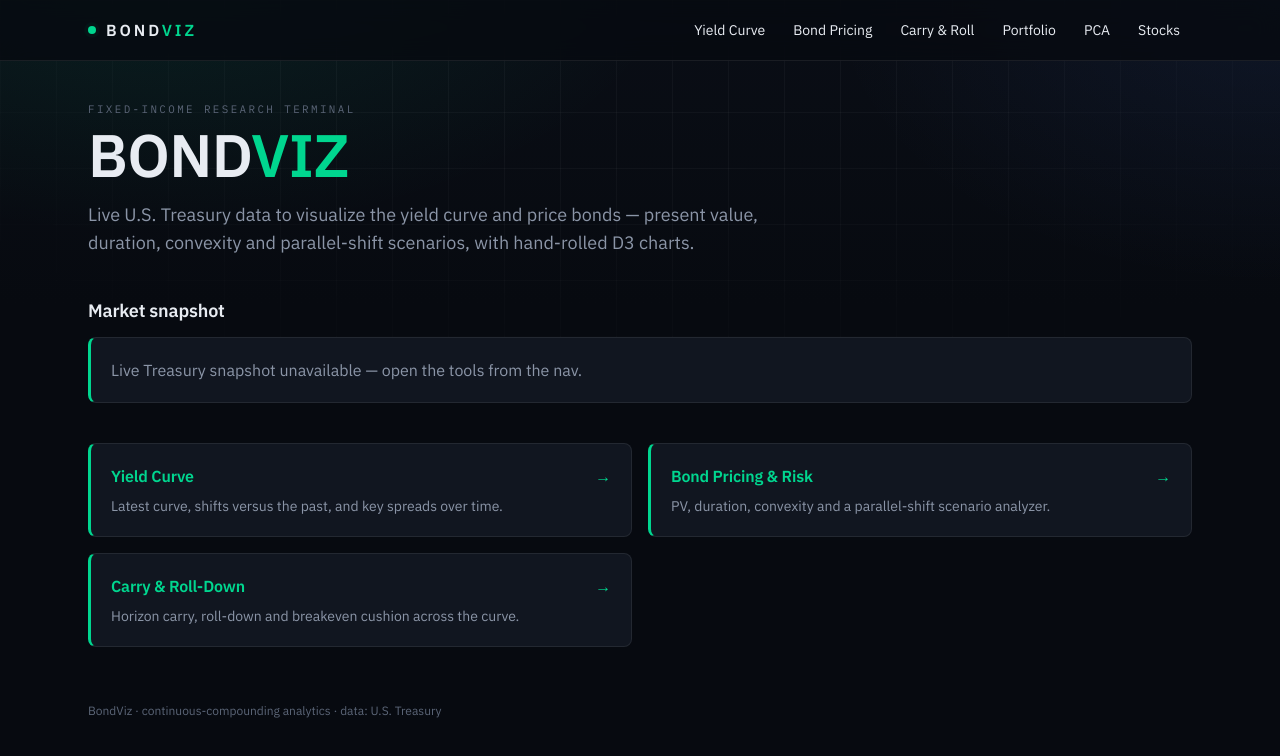
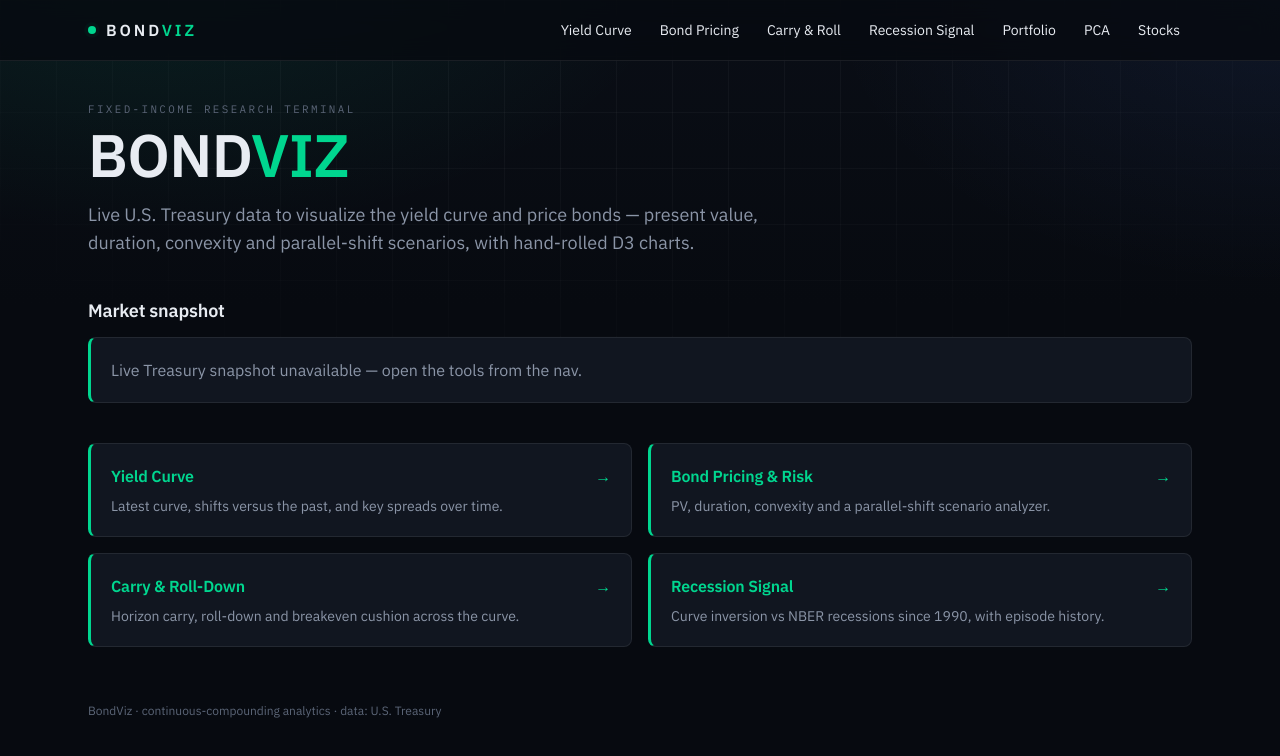
Before and after one commit to NikolayValev/bondviz, a Next.js app in the folder web/: page / in a window 1280 px wide. Shown: the top 756 px of the page. Built offline with nearby package versions, Linux system fonts and the light colour scheme; no server answers.

Commit message:
feat(web): link Recession Signal from nav and home
Co-Authored-By: Claude Opus 4.8 <noreply@anthropic.com>

```diff
--- a/web/app/page.tsx
+++ b/web/app/page.tsx
@@ -82,6 +82,14 @@ export default async function Home() {
             <p className="mt-2 text-sm text-[var(--muted)]">Horizon carry, roll-down and breakeven cushion across the curve.</p>
           </Card>
         </Link>
+        <Link href="/signal" className="group">
+          <Card className="h-full transition-all group-hover:border-l-[var(--accent)] group-hover:bg-[var(--panel)]">
+            <h3 className="flex items-center justify-between text-[var(--accent)]">
+              Recession Signal <span className="transition-transform group-hover:translate-x-1">→</span>
+            </h3>
+            <p className="mt-2 text-sm text-[var(--muted)]">Curve inversion vs NBER recessions since 1990, with episode history.</p>
+          </Card>
+        </Link>
       </section>
     </div>
   );
--- a/web/components/Nav.tsx
+++ b/web/components/Nav.tsx
@@ -6,6 +6,7 @@ const LINKS = [
   { href: "/yield-curve", label: "Yield Curve" },
   { href: "/pricing", label: "Bond Pricing" },
   { href: "/carry", label: "Carry & Roll" },
+  { href: "/signal", label: "Recession Signal" },
   { href: "/portfolio", label: "Portfolio" },
   { href: "/pca", label: "PCA" },
   { href: "/stocks", label: "Stocks" },
```
